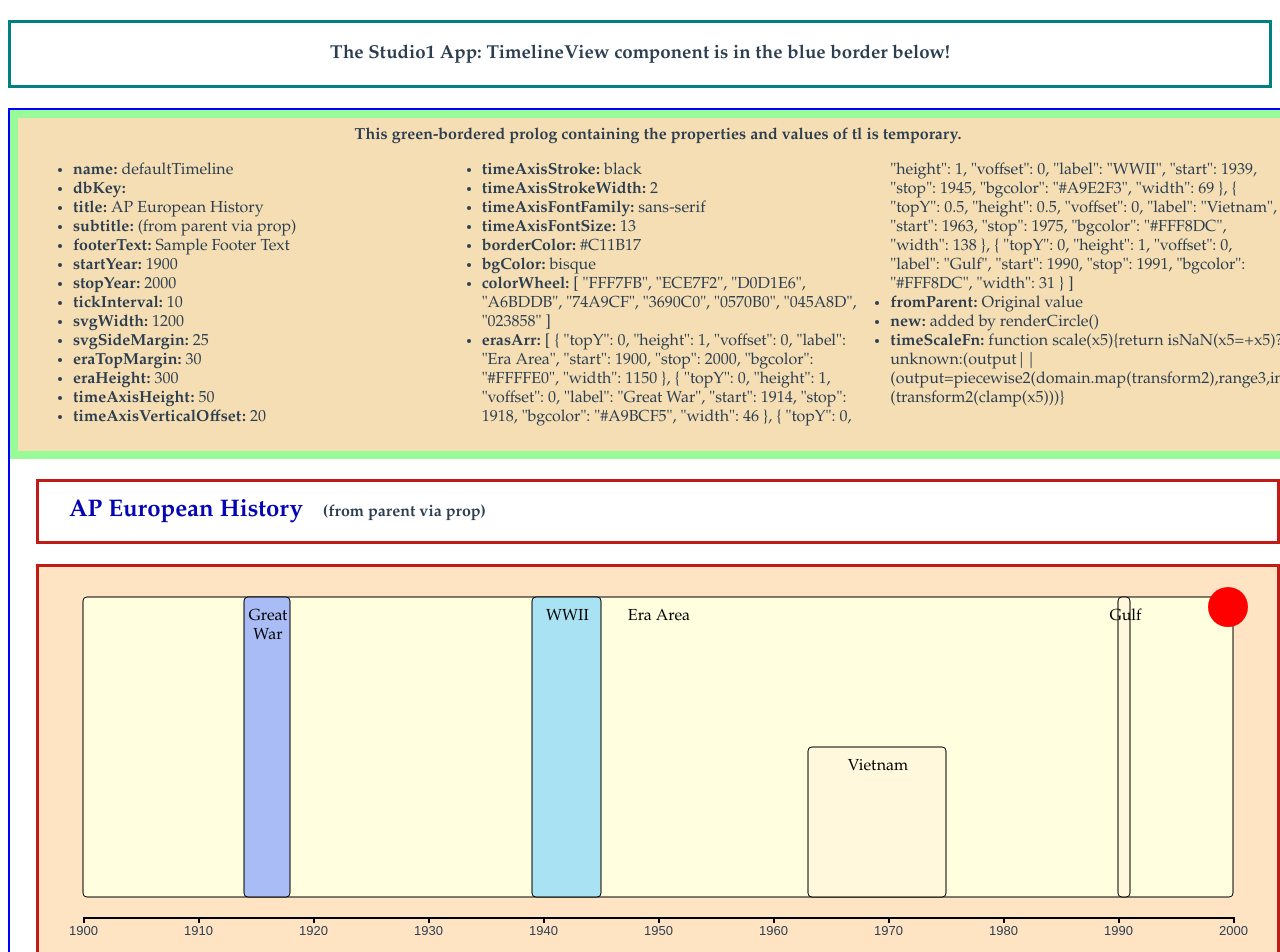
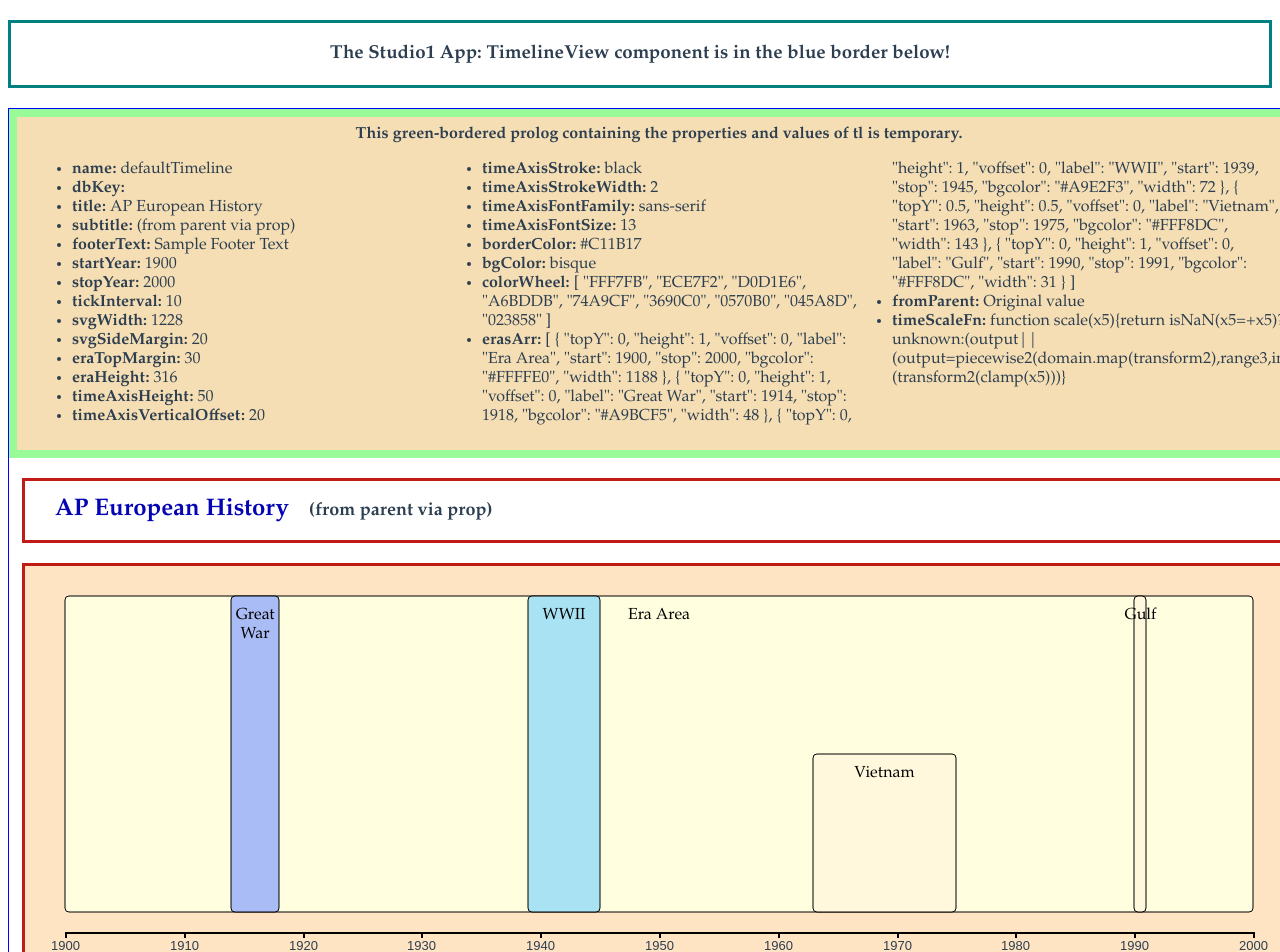
Before and after one commit to bruml2/studio1, a Vue app: page / in a window 1280 px wide. Shown: the top 952 px of the page. Built offline with nearby package versions, Linux system fonts and the light colour scheme.

Commit message:
new geometry

```diff
--- a/src/App.vue
+++ b/src/App.vue
@@ -1,7 +1,7 @@
 <template>
   <div id="app">
     <HelloWorld msg="The Studio1 App: TimelineView component is in the blue border below!" />
-    <TimelineView :timeline="timeline" />
+    <TimelineView :timeline="timeline" :tvcWidth="tvcWidth"/>
     <div id="btns">
       <button @click="changeProperty">Change Property Value</button>
       &nbsp; &nbsp;
@@ -24,7 +24,8 @@ export default {
     return {
       timeline: { fromParent: 'Original value',
                   title: "AP European History",
-                  subtitle: "(from parent via prop)" }
+                  subtitle: "(from parent via prop)" },
+      tvcWidth: 1302 /* allows for temporary 1px border */
     }
   },
   methods: {
--- a/src/components/TimelineView.vue
+++ b/src/components/TimelineView.vue
@@ -1,5 +1,7 @@
 <template>
-  <div id="timelineViewContainer">
+  <div id="timelineViewContainer"
+       :style="{ width: tvcWidth + 'px' }"
+  >
     <div id="prolog">
       <div>This green-bordered prolog containing the properties and values of tl is temporary.</div>
       <ul>
@@ -9,19 +11,23 @@
       </ul>
     </div>
 
-    <div id="tlHeader">
-      <span id="tlTitle">{{ tl.title }}</span> &nbsp; &nbsp;
-      <span id="tiSubtitle">{{ tl.subtitle }}</span>
+    <div id="tvHeader">
+      <span id="title">{{ tl.title }}</span> &nbsp; &nbsp;
+      <span id="subtitle">{{ tl.subtitle }}</span>
     </div>
-    <div id="tlTimeline">
+    <div id="tvTimeline">
+      <!--
       <svg id="svg" :width="tl.svgWidth" :height="svgHeight"  xmlns="http://www.w3.org/2000/svg">
+      svg: the height of the svg determines the height of the tvTimeline
+      -->
+      <svg id="svg" width="1200px" height="420px" xmlns="http://www.w3.org/2000/svg">
         <g id="erasGrp"></g>
         /* goes last to be topmost drawn */
         <g id="timeAxisGrp"></g>
       </svg>
-      <g id="eraLabelsGrp"></g>
+      <!-- class="eraLabel" divs will be added here -->
     </div>
-    <div id="tlFooter">
+    <div id="tvFooter">
       {{ tl.footerText }}
     </div>
   </div>
@@ -35,6 +41,12 @@
       timeline: {
         type: Object,
         required: true
+      },
+      // used in computed property 'styleObject';
+      tvcWidth: {
+        type: Number,
+        required: false,
+        default: 1300
       }
     },
     data() {
@@ -48,10 +60,10 @@
           "startYear":      1900,
           "stopYear":       2000,
           "tickInterval":   10,
-          "svgWidth":       1200,
-          "svgSideMargin":  25,
+          "svgWidth":       1274,
+          "svgSideMargin":  20,
           "eraTopMargin":   30,
-          "eraHeight":      300,
+          "eraHeight":      316,
           "timeAxisHeight": 50,
           "timeAxisVerticalOffset": 20,
           "timeAxisStroke": "black",
@@ -95,11 +107,13 @@
       Object.assign(this.tl, this.timeline)
     },
     mounted: function() {
+      /* do I need to wrap these calls in this.$nextTick()?? */
       this.numRenders++
       this.removeEmptyHeaderFooter(this.tl)
-      this.renderCircle(this.tl)
+      // this.renderCircle(this.tl)
+      this.initDimensions(this.tl)
+      this.normalizeEras(this.tl)
       this.drawTimeAxis(this.tl) /* need tl.timeScaleFn() */
-      this.normalizeEras(this.tl)
       this.drawEras(this.tl)
       this.drawEraLabelsAsHTML(this.tl)
       // this.drawDivs()
@@ -108,10 +122,10 @@
       removeEmptyHeaderFooter(tl) {
         if (tl.title.trim().length +
              tl.subtitle.trim().length === 0) {
-          document.getElementById("tlHeader").remove()
+          document.getElementById("tvHeader").remove()
         }
         if (tl.footerText.trim().length === 0) {
-          document.getElementById("tlFooter").remove()
+          document.getElementById("tvFooter").remove()
         }
       },
       renderCircle(tl) {
@@ -119,6 +133,27 @@
           .append("circle")
           .attr("cx", 1170).attr("cy", 40).attr("r", 20).style("fill", "red")
         tl.new = 'added by renderCircle()'
+      },
+      initDimensions(tl) {
+        const tvTimelineClientWidth = document.getElementById("tvTimeline").clientWidth
+        // other calculations depend on this tl value;
+        tl.svgWidth = tvTimelineClientWidth - (2 * tl.svgSideMargin)
+        const svgEl = document.getElementById("svg")
+        console.log("tvTimeline clientWidth is: " + tvTimelineClientWidth)
+        console.log("svg width is: " + svgEl.clientWidth)
+        console.log("svg height is: " + svgEl.clientHeight)
+
+        svgEl.setAttribute("width", tl.svgWidth)
+        svgEl.setAttribute("height", this.svgHeight)
+        console.log("new svg width is: " + svgEl.clientWidth)
+        console.log("new svg height is: " + svgEl.clientHeight)
+      },
+      normalizeEras(tl) {
+        // add topY, height, and voffset defaults;
+        tl.erasArr = tl.erasArr.map(
+          obj => Object.assign({}, {topY:0,height:1,voffset:0}, obj)
+        )
+        tl.erasArr.forEach( obj => { if (Object.keys(obj).length !== 7) throw new Error })
       },
       drawTimeAxis(tl) {
         // generate tick values;
@@ -154,14 +189,7 @@
             .attr("font-size", tl.timeAxisFontSize)
             .attr("text-rendering", "optimizeLegibility");
       },
-      normalizeEras(tl) {
-        // add topY, height, and voffset defaults;
-        tl.erasArr = tl.erasArr.map(
-          obj => Object.assign({}, {topY:0,height:1,voffset:0}, obj)
-        )
-      },
       drawEras(tl) {
-        tl.erasArr.forEach( obj => { if (Object.keys(obj).length !== 7) throw new Error })
         /* typical era object: {label: "Great War", start: 1914, stop: 1918,
               topY: 0, height: 1.0, bgcolor: "#A9BCF5", voffset: 0} */
         d3.select("#erasGrp").selectAll("rect").data(tl.erasArr).enter()
@@ -229,7 +257,7 @@
           }
         }; // end of function def;
         // d3.select("#eraLabelsGrp")
-        d3.select("#tlTimeline")
+        d3.select("#tvTimeline")
             .selectAll("div")
             .data(tl.erasArr)
             .enter()
@@ -273,42 +301,45 @@
   text-align: left;
   columns: 3 auto;
 }
-/* this is the root of the final component:
-   it's horiz-centered within its parent and
+/* this is the root of the final component: it's
+   1300 wide by default or set by parent with a prop;
+   it's horiz-centered within a too-wide parent and
    scrolls if parent is too narrow;
 */
 #timelineViewContainer {
   font-family: Palatino, Times, "Times New Roman", Georgia, serif;
   box-sizing: border-box;
-  width: 1300px;
   margin: 0 auto;
   overflow-x: auto;
-  border: 2px solid blue;
+  border: 1px solid blue;  /* temp */
 }
-#tlHeader, #tlTimeline, #tlFooter {
+#tvHeader, #tvTimeline, #tvFooter {
   position: relative; /* parent container for positioning */
   box-sizing: border-box;
-  width: 96%;
+  width: 98%;
   margin: 20px auto;
   border: 3px solid #C11B17;
 }
-#tlHeader, #tlFooter {
+#tvHeader, #tvFooter {
   padding: 15px 30px;
-}
-#tlHeader {
-  font-weight: bold;
   text-align: left;
 }
-#tlTitle {
+#tvHeader {
+  font-weight: bold;
+}
+#title {
   font-size: 24px;
   color: #0404B4;
 }
-#tlSubtitle {
+#subtitle {
   font-size: 18px;
 }
-#tlTimeline {
+#tvTimeline {
   background-color: bisque;
   overflow-x: auto;
+}
+svg {
+  margin: 0 auto;
 }
 .eraLabel {
   position: absolute;
```
Also changed, not shown: src/components/TimelineView.md (added, +19 -0 lines).
